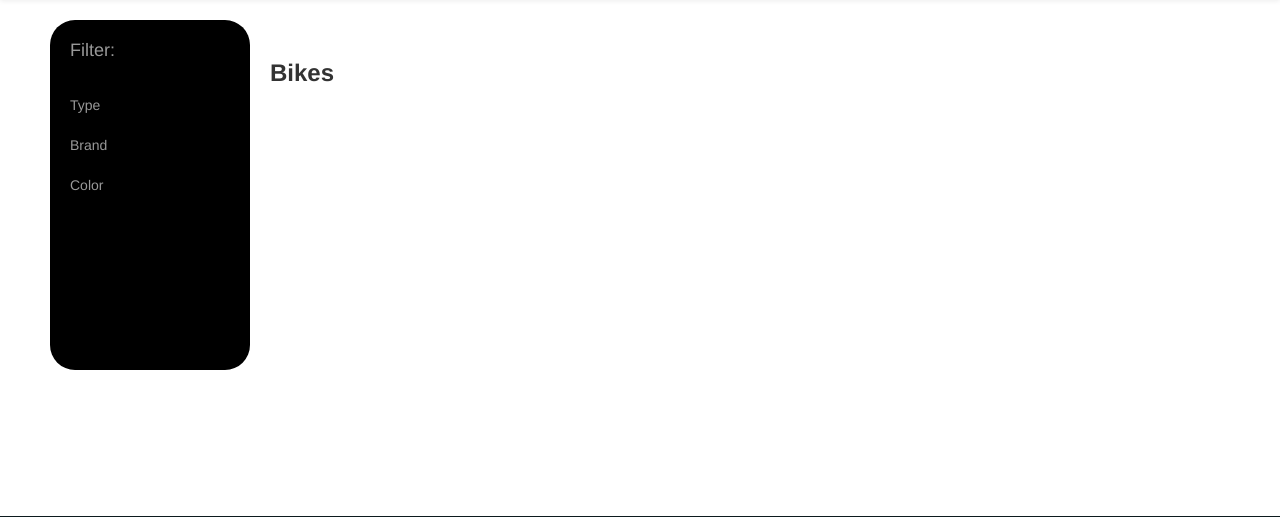
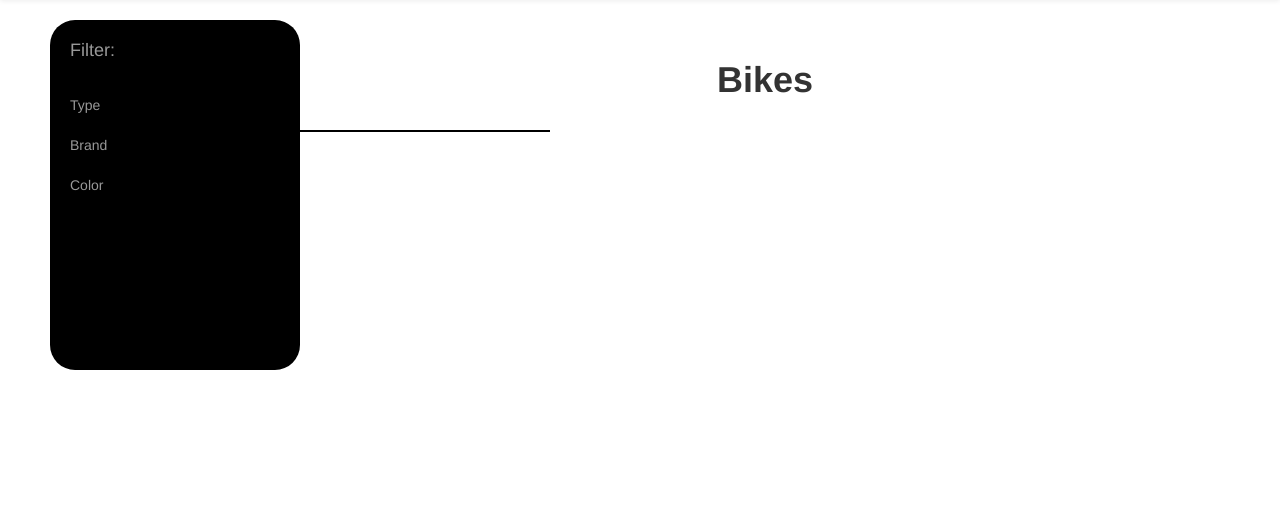
Before and after one commit to jacobmoldrup/CIS526FinalProject, a Django app: template BikeShop/templates/pages/bikes.html in a window 1280 px wide. Shown: the part 51-568 px from the top of the page. Run offline with Django 3.2, Linux system fonts and the light colour scheme; the template is opened without the code that fills it, so the values that code supplies are empty; some libraries are stand-ins or nearby versions.

Commit message:
minor tweaks to styles

```diff
--- a/BikeShop/static/styles/items.css
+++ b/BikeShop/static/styles/items.css
@@ -7,10 +7,14 @@
 	display:inline-block;
 	float:right;
 }
-
-.sidebar-brand
-{
-    color: white;
+#title-line{
+	position: absolute;
+    left: 0px;
+	width: 300px;
+	background: black;
+}
+.modal-body {
+	margin: auto;
 }
 
 #feature-img{
@@ -46,11 +50,11 @@
     z-index: 1000;
     position: fixed;
     left: 250px;
-    width: 200px;
+    width: 250px;
     height: 350px;
     margin-left: -200px;
     overflow-y: auto;
-    background: #000;
+	background: #000;
 
 }
 
--- a/BikeShop/templates/Layout/index.html
+++ b/BikeShop/templates/Layout/index.html
@@ -44,7 +44,7 @@
   </a>
 </div>
     <h2 id="featured-items">Featured Items</h2>
-    <hr>
+    <hr id="feature-line">
 <div id="card-container">
     <div class="row">
 
--- a/BikeShop/templates/pages/bikes.html
+++ b/BikeShop/templates/pages/bikes.html
@@ -7,7 +7,6 @@
 {% endblock %}
 
 {% block sidebar %}
-
         <div id="sidebar-wrapper">
             <ul class="sidebar-nav">
                 <li class="sidebar-brand">
@@ -34,9 +33,10 @@
 {% block content %}
     <div id="page-content-wrapper">
         <div id="card-container">
-			<h3><b>Bikes</b></h3>
-				<hr id="divider">
+
             <div class="row">
+			<h1><b>Bikes</b></h1>
+			<hr id="title-line">
                 {% for bike in bikes %}
 				<div id="row-tag" class="col-sm-3 col-md-3 ">
                     <div class="thumbnail center-block">
@@ -67,23 +67,23 @@
                     <img id="bike-img" class="img-responsive center-block" src="{% static 'images/'%}{{ bike.thumbnail }}" alt="images/mountain_bike_sale.jpg ">
 					<br>
 
-                    <h5>Model:</h5>
+                    <h5><strong>Model:</strong></h5>
                     <div id="modal-model">{{bike.model}}</div>
                     <br>
 
-                    <h5>Type:</h5>
+                    <h5><strong>Type:</strong></h5>
                     <div id="modal-type">{{bike.type}}</div>
                     <br>
 
-                    <h5>Year:</h5>
+                    <h5><strong>Year:</strong></h5>
                     <div id="modal-year">{{bike.year}}</div>
                     <br>
 
-                    <h5>Size:</h5>
+                    <h5><strong>Size:</strong></h5>
                     <div id="modal-size">{{bike.size}}</div>
                     <br>
 
-                    <h5>Price:</h5>
+                    <h5><strong>Price:</strong></h5>
                     <div id="modal-price">{{bike.price}}</div>
                     <br>
 
```
